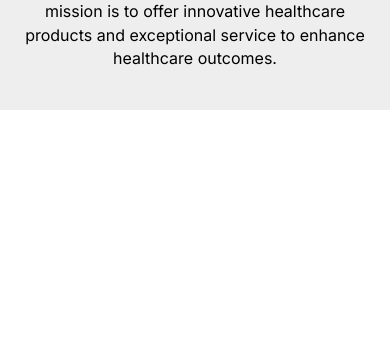
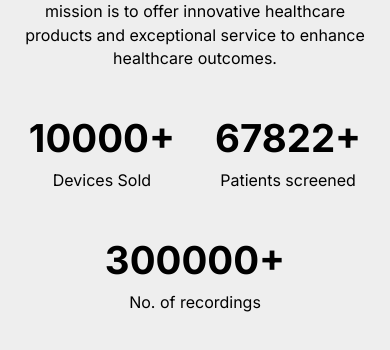
Before and after one commit to KushagraSharma10/AyuuSynkk, a React (Vite) app: page / in a window 390 px wide. Shown: the part 1012-1362 px from the top of the page. Before the commit the page ends 1122 px from the top, so only its background shows below. Built offline with nearby package versions, Linux system fonts and the light colour scheme.

Commit message:
no number stats ui is also completed for mobile screens

```diff
--- a/src/components/Enhance.jsx
+++ b/src/components/Enhance.jsx
@@ -5,6 +5,20 @@ const Enhance = () => {
     <div className='w-full px-4 py-10 bg-[#EEEEEE]'>
         <h1 className='text-[1.55em] font-semibold text-center'>Enhancing precision and accuracy in healthcare by syncing digital technology for a better healthcare</h1>
         <p className='text-[1em] text-center pt-2 leading-[6vw]'>We strive to improve health and extend lives by blending technology with medicine for accurate diagnosis and monitoring. Our mission is to offer innovative healthcare products and exceptional service to enhance healthcare outcomes.</p>
+        <div className='numbers pt-10 flex items-center justify-center gap-10 flex-wrap '>
+            <div className='sold '>
+                <h1 className='text-[2.4em] font-bold text-[rgb(56, 56, 56)]'>10000+</h1>
+                <p className='text-center'>Devices Sold</p>
+            </div>
+            <div className='sold '>
+                <h1 className='text-[2.4em] font-bold text-[rgb(56, 56, 56)]'>67822+</h1>
+                <p className='text-center'>Patients screened</p>
+            </div>
+            <div className='sold'>
+                <h1 className='text-[2.4em] font-bold text-[rgb(56, 56, 56)]'>300000+</h1>
+                <p className='text-center'>No. of recordings</p>
+            </div>
+        </div>
     </div>
   )
 }
```
